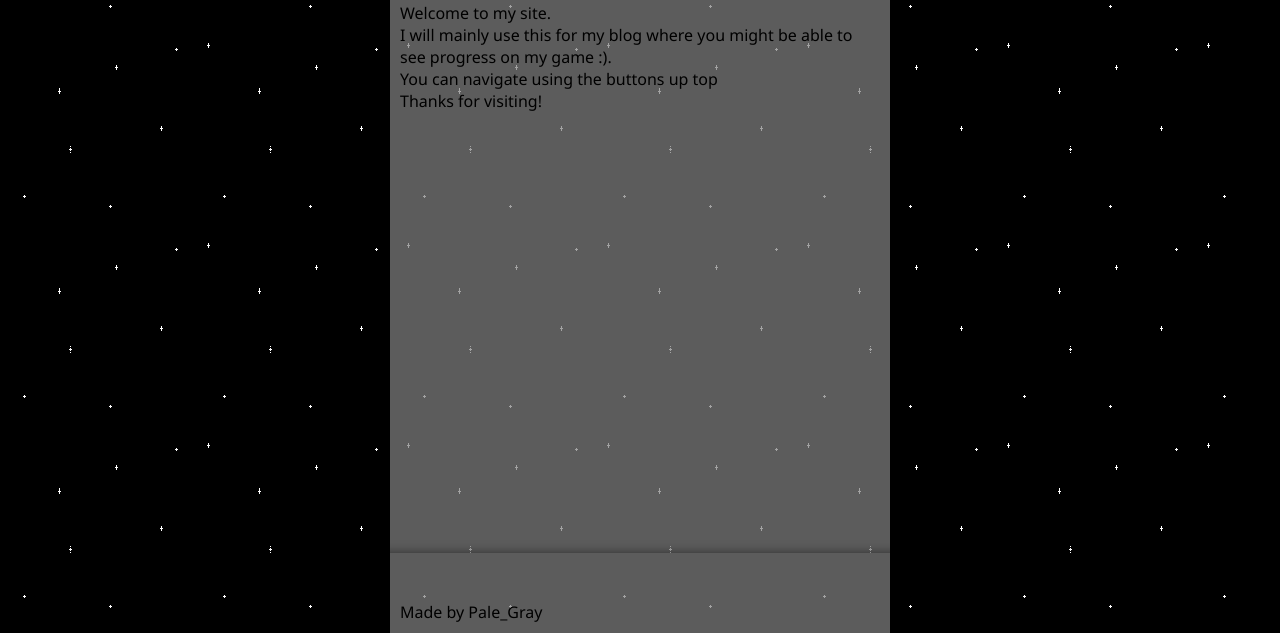
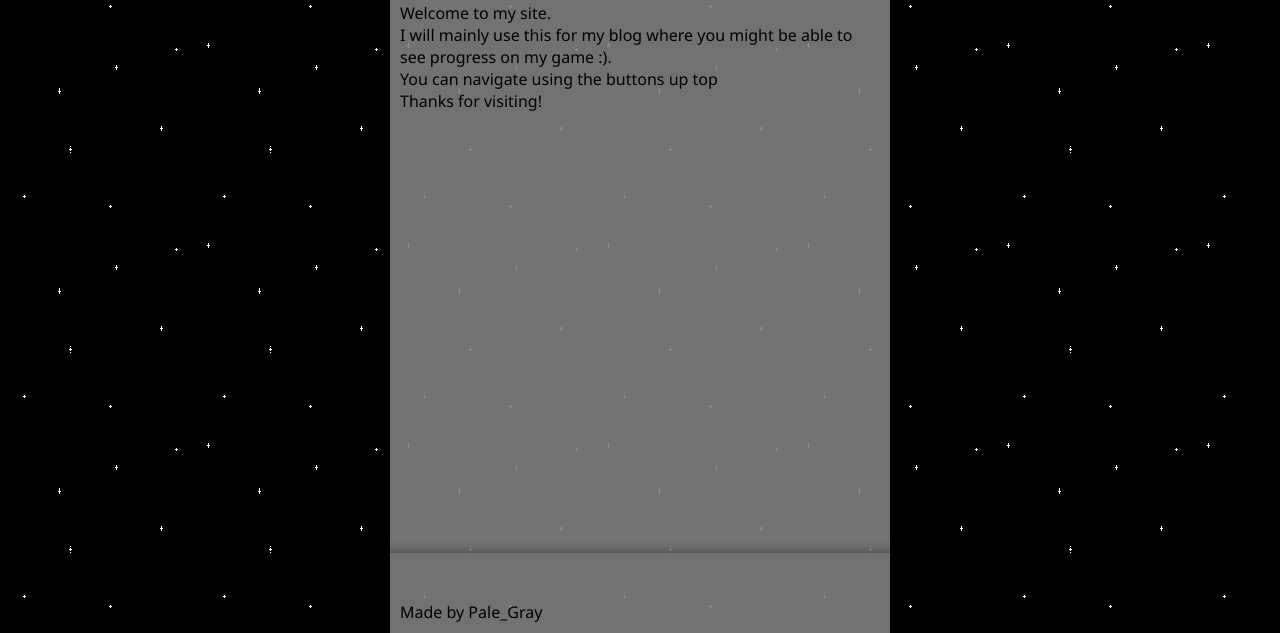
Before and after one commit to Pale-Gray/pale-gray.github.io, a plain HTML site: page index.html in a window 1280 px wide. Shown: the part 167-800 px from the top of the page. Drawn offline with Linux system fonts and the light colour scheme.

Commit message:
raise opacity

```diff
--- a/css/base.css
+++ b/css/base.css
@@ -78,7 +78,6 @@ code {
 
     padding: 2px 4px 2px 4px;
     border-radius: 4px;
-    /* box-shadow: inset 0px 0px 1px 0px white; */
 
     background-color: black;
     color: white;
@@ -97,7 +96,7 @@ code {
 
 .container, .content, .header, .footer {
 
-    opacity: 0.85;
+    opacity: 0.95;
 
 }
 
```
